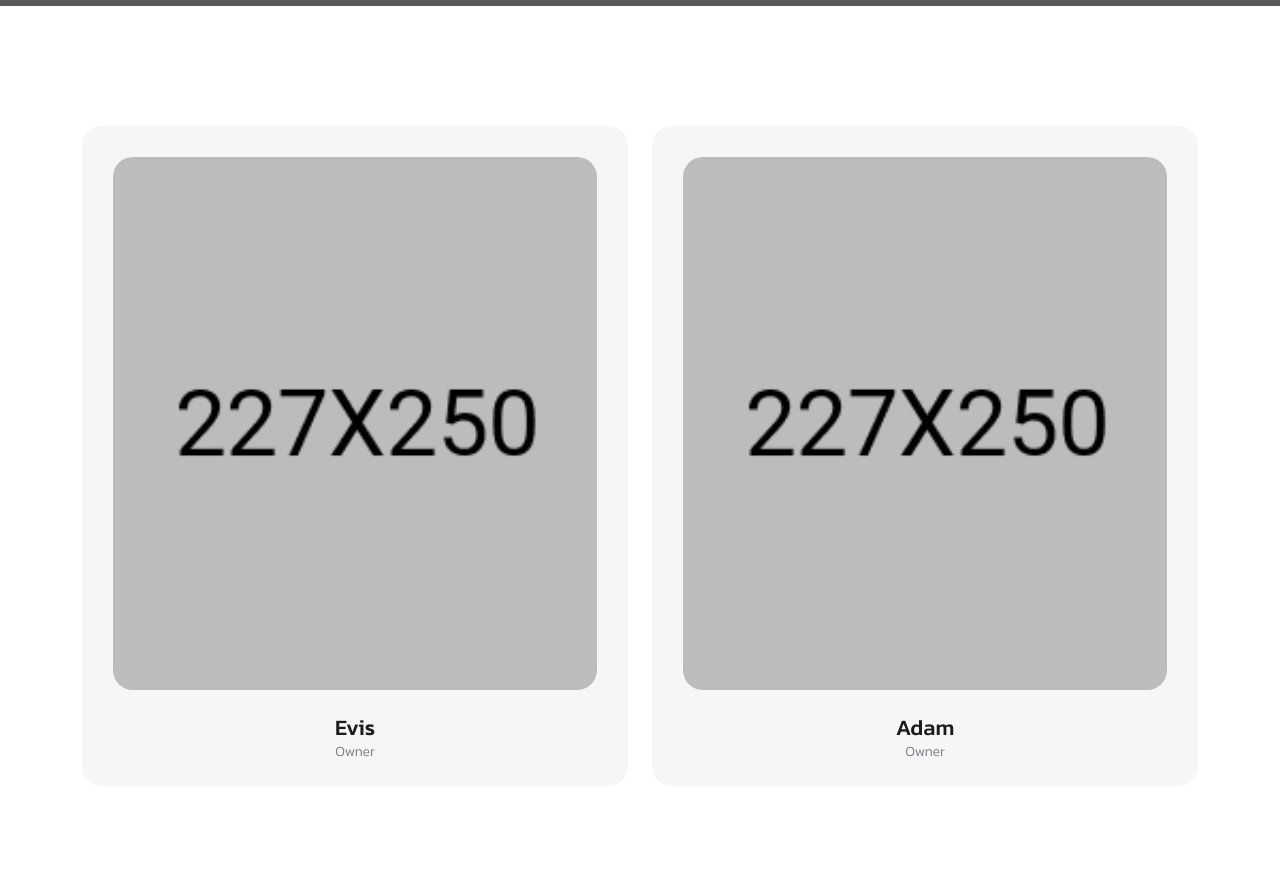
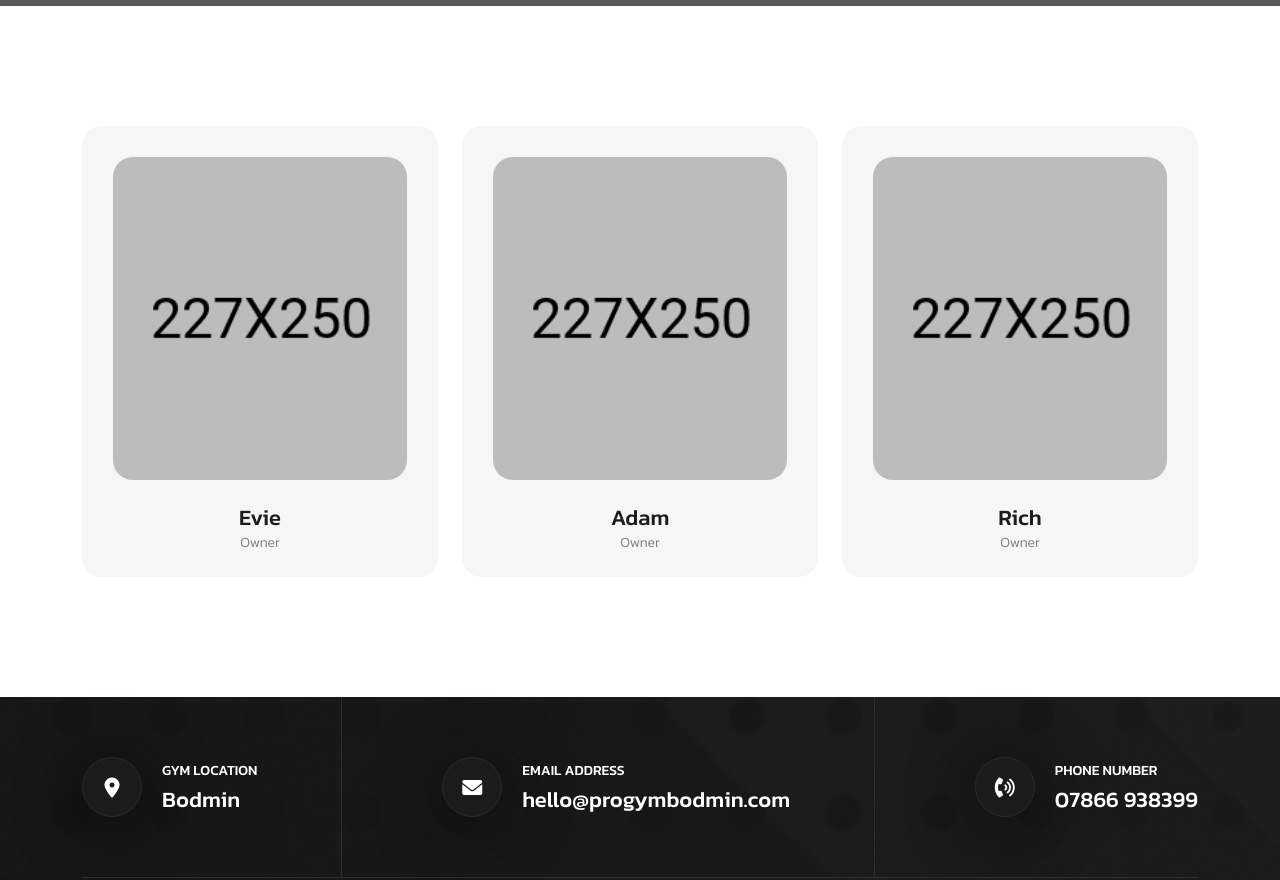
Before and after one commit to StoryXUK/progymbodmin, a plain HTML site: page team.html in a window 1280 px wide. Shown: the part 540-1420 px from the top of the page. Drawn offline with Linux system fonts and the light colour scheme.

Commit message:
Add
Co-authored-by: Ona <no-reply@ona.com>

```diff
--- a/team.html
+++ b/team.html
@@ -104,7 +104,15 @@
     <div class="team-area-1 space">
         <div class="container">
             <div class="row gy-4">
-                <div class="col-lg-6 col-md-6">
+                <!-- <div class="col-lg-4 col-md-6">
+                    <span class="sub-title">More About Us</span>
+                    <h2 class="sec-title">The team behind Progym</h2>
+                    <p class="sec-text">Family-owned 24-hour gym located in Bodmin, Cornwall. High-spec
+                        equipment for all fitness levels. Shop stocked with gym supplies, protein,
+                        supplements and clothing for all. Memberships & walk-ins welcome.
+                    </p>
+                </div> -->
+                <div class="col-lg-4 col-md-6">
                     <div class="team-card style3">
                         <div class="team-card_img">
                             <img src="assets/img/team/team-1.png" alt="img">
@@ -115,13 +123,13 @@
                             </div> -->
                         </div>
                         <div class="team-card_content">
-                            <h4 class="team-card_title"><a href="team-details.html">Evis</a>
+                            <h4 class="team-card_title"><a href="team-details.html">Evie</a>
                             </h4>
                             <span class="team-card_desig">Owner</span>
                         </div>
                     </div>
                 </div>
-                <div class="col-lg-6 col-md-6">
+                <div class="col-lg-4 col-md-6">
                     <div class="team-card style3">
                         <div class="team-card_img">
                             <img src="assets/img/team/team-2.png" alt="img">
@@ -133,6 +141,24 @@
                         </div>
                         <div class="team-card_content">
                             <h4 class="team-card_title"><a href="team-details.html">Adam</a>
+                            </h4>
+                            <span class="team-card_desig">Owner</span>
+                        </div>
+                    </div>
+                </div>
+
+                <div class="col-lg-4 col-md-6">
+                    <div class="team-card style3">
+                        <div class="team-card_img">
+                            <img src="assets/img/team/team-2.png" alt="img">
+                            <!-- <div class="social-btn">
+                                <a href="https://twitter.com/"><i class="fab fa-twitter"></i></a>
+                                <a href="https://linkedin.com/"><i class="fab fa-linkedin-in"></i></a>
+                                <a href="https://www.discord.com/"><i class="fab fa-discord"></i></a>
+                            </div> -->
+                        </div>
+                        <div class="team-card_content">
+                            <h4 class="team-card_title"><a href="team-details.html">Rich</a>
                             </h4>
                             <span class="team-card_desig">Owner</span>
                         </div>
@@ -189,7 +215,9 @@
                                 <div class="footer-logo">
                                     <a href="index.html"><img src="assets/img/logo-white.svg" alt="Pro Gym Bodmin"></a>
                                 </div>
-                                <p class="about-text">Family-owned 24-hour gym located in Bodmin, Cornwall.  High-spec equipment for all fitness levels. Shop stocked with gym supplies, protein, supplements and clothing for all. Memberships & walk-ins welcome.
+                                <p class="about-text">Family-owned 24-hour gym located in Bodmin, Cornwall. High-spec
+                                    equipment for all fitness levels. Shop stocked with gym supplies, protein,
+                                    supplements and clothing for all. Memberships & walk-ins welcome.
                                 </p>
                                 <div class="social-btn">
                                     <a href="https://www.facebook.com/PROGYMBODMIN"><i class="fab fa-facebook"></i></a>
@@ -217,7 +245,7 @@
                     <div class="col-md-6 col-xl-auto">
                         <div class="widget footer-widget">
                             <h3 class="widget_title">Gallery</h3>
-                             <div class="sidebar-gallery">
+                            <div class="sidebar-gallery">
                                 <div class="gallery-thumb">
                                     <img src="assets/img/widget/insta-feed1.webp" alt="Gallery Image">
 
```
Also changed, not shown: pricing.html (+4 -4 lines), blog.html (added).
